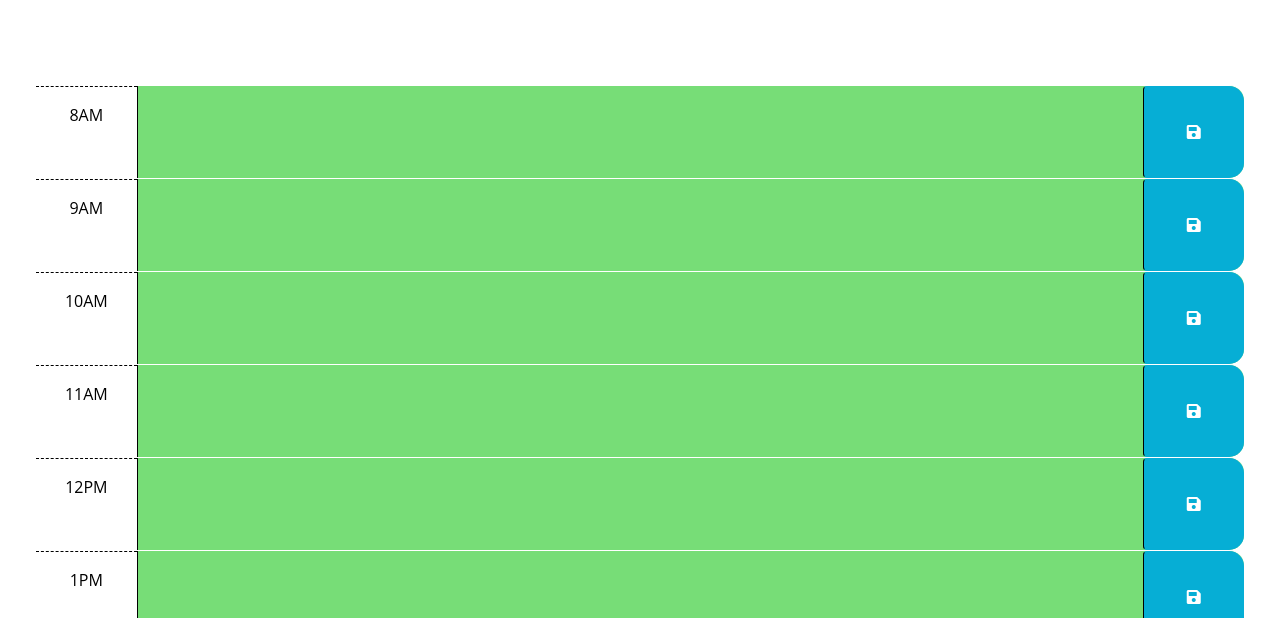
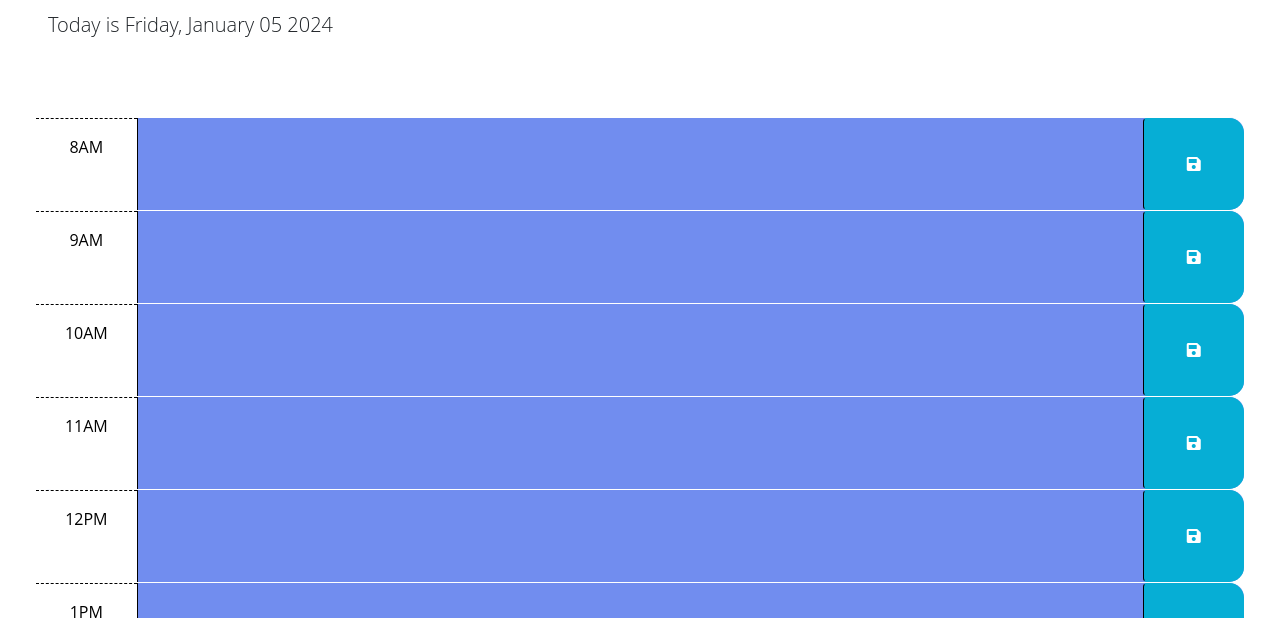
Before and after one commit to TreyLathe/mod-5-challenge, a plain HTML site: page Develop/index.html in a window 1280 px wide. Shown: the part 166-784 px from the top of the page. Drawn offline with nearby package versions, Linux system fonts and the light colour scheme.

Commit message:
updated README file, changed css, add js code to display day and date in header

```diff
--- a/Develop/index.html
+++ b/Develop/index.html
@@ -28,7 +28,8 @@
     <header class="p-5 mb-4">
       <h1 class="display-3">Work Day Scheduler</h1>
       <p class="lead">A simple calendar app for scheduling your work day</p>
-      <p id="currentDay" class="lead"></p>
+      <h2 class="lead">Today is <span id="dateTime"></span></h2>
+      <!-- <p id="currentDay" class="lead"></p> -->
     </header>
     <div class="container-fluid px-5">
       <!-- Use class for "past", "present", and "future" to apply styles to the
--- a/Develop/script.js
+++ b/Develop/script.js
@@ -1,7 +1,14 @@
 // Wrap all code that interacts with the DOM in a call to jQuery to ensure that
 // the code isn't run until the browser has finished rendering all the elements
 // in the html.
+let dateTime = document.getElementById("dateTime");
 
+function dateTimeUpdate() {
+  let rightNow = dayjs().format("dddd, MMMM DD YYYY");
+  dateTime.textContent = rightNow;
+}
+
+setInterval(dateTimeUpdate, 1000) ;
   // TODO: Add a listener for click events on the save button. This code should
   // use the id in the containing time-block as a key to save the user input in
   // local storage. HINT: What does `this` reference in the click listener
@@ -21,6 +28,7 @@
   $(function () {
     // Get the current hour using day.js
     var currentHour = dayjs().hour();
+    console.log(currentHour);
 
     // Loop through each time block
     $(".time-block").each(function () {
--- a/Develop/style.css
+++ b/Develop/style.css
@@ -31,17 +31,17 @@ textarea {
 }
 
 .past {
-  background-color: #d3d3d3;
+  background-color: #c9ccf0;
   color: white;
 }
 
 .present {
-  background-color: #ff6961;
+  background-color: #69dcf0;
   color: white;
 }
 
 .future {
-  background-color: #77dd77;
+  background-color: #718def;
   color: white;
 }
 
```
Also changed, not shown: 1 other file.
